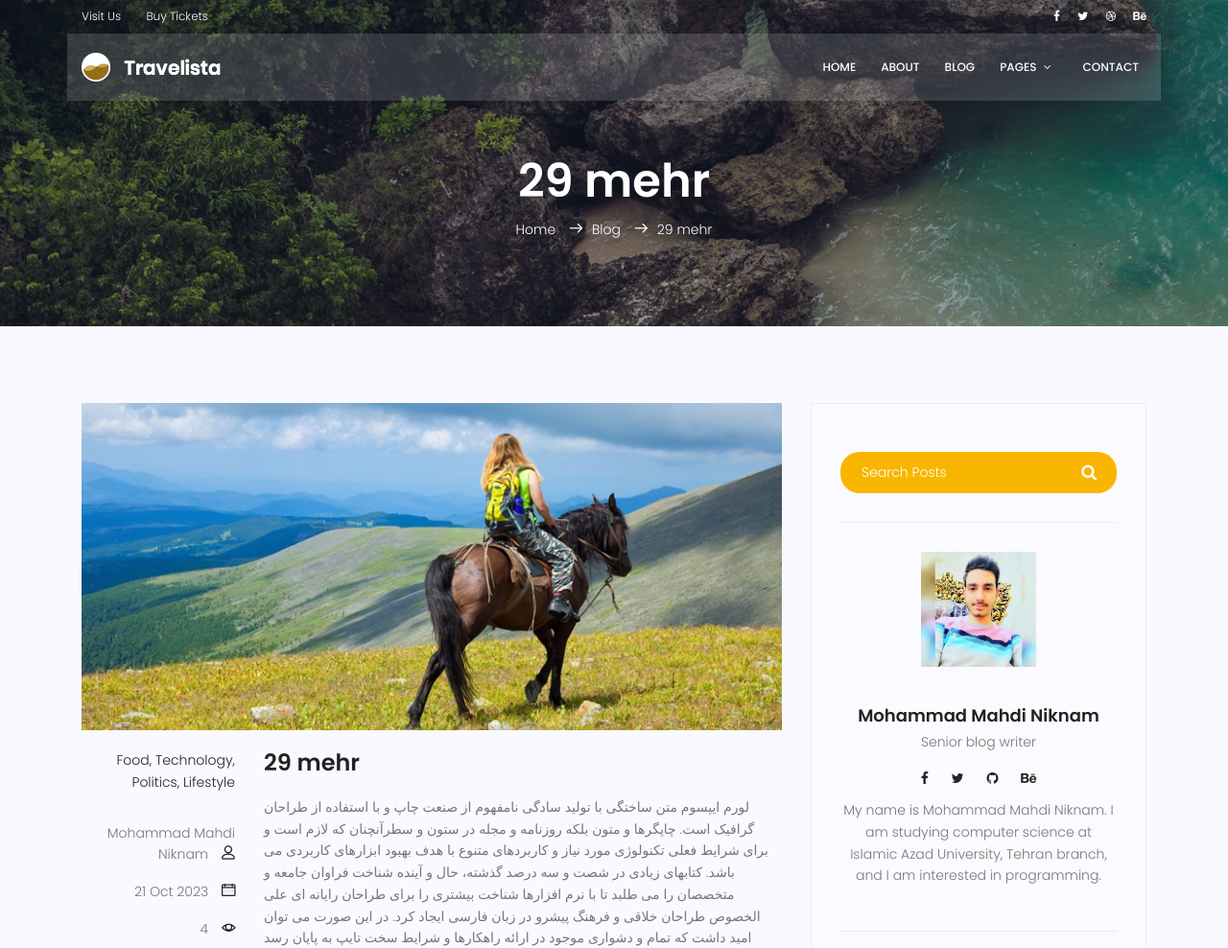
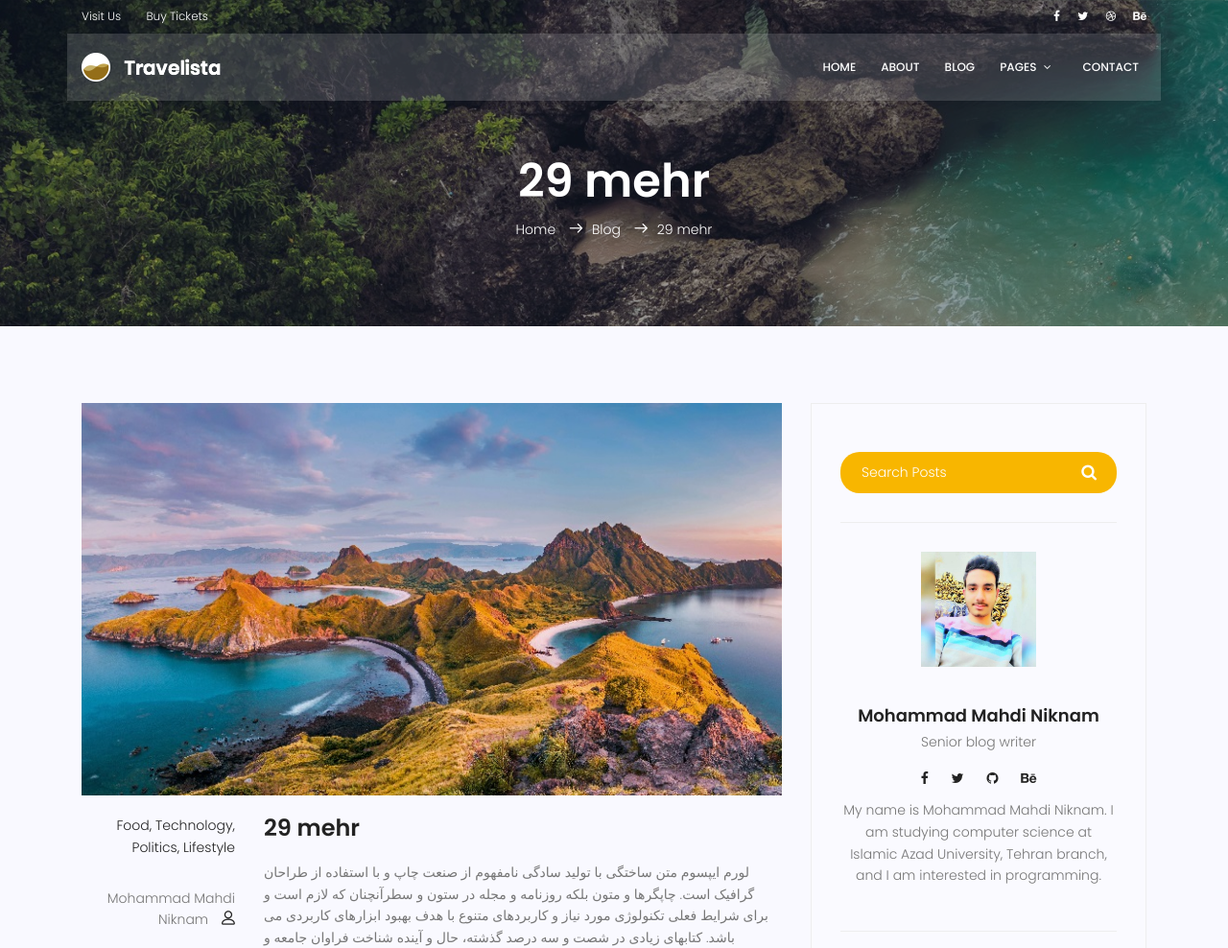
Before and after one commit to Niknam1382/mysite, a Django app: page /blog/10 in a window 1280 px wide. Shown: the top 988 px of the page at 96% size. Run offline with Django 4.2, Linux system fonts and the light colour scheme; data comes from the database, SQL or seed files in the repository; both versions use the stored data as it was after the commit; some libraries are stand-ins or nearby versions.

Commit message:
update chapter 6

```diff
--- a/templates/blog/blog-single.html
+++ b/templates/blog/blog-single.html
@@ -27,7 +27,7 @@
 				<div class="single-post row">
 					<div class="col-lg-12">
 						<div class="feature-img">
-							<img class="img-fluid" src="{% static 'img/blog/feature-img1.jpg' %}" alt="">
+							<img class="img-fluid" src="{{post.image.url}}" alt="">
 						</div>
 					</div>
 					<div class="col-lg-3  col-md-3 meta-details">
```
Also changed, not shown: db.sqlite3, media/blog/2560x1440_qCvjIf6.jpg (added).
